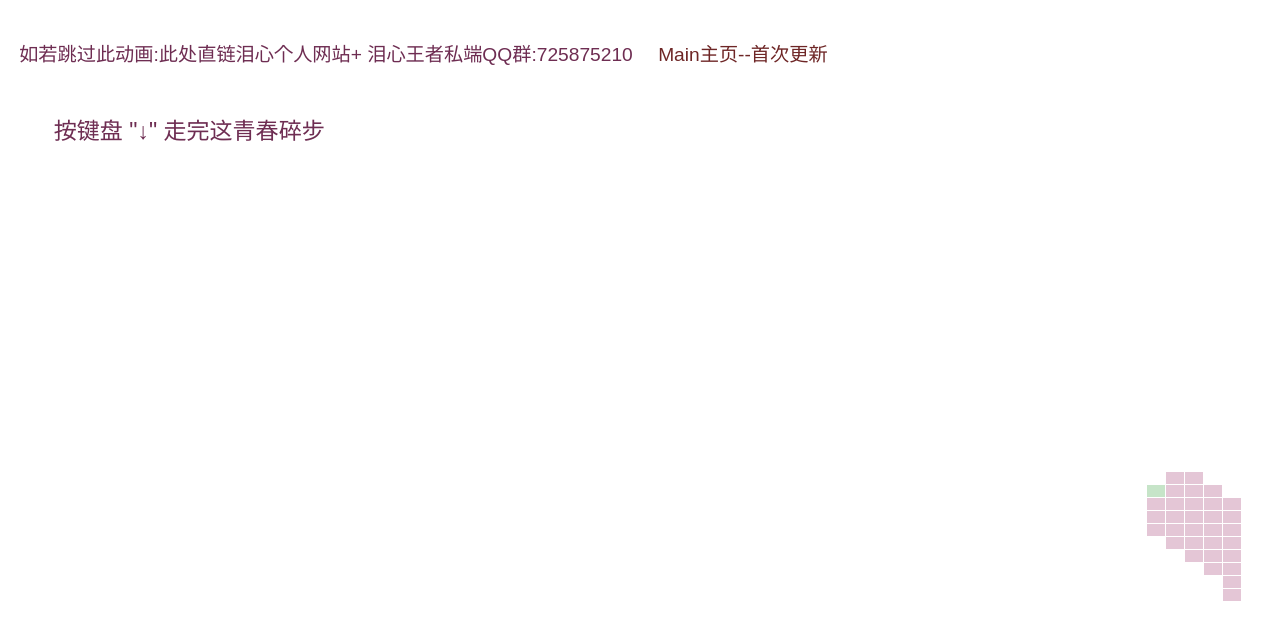
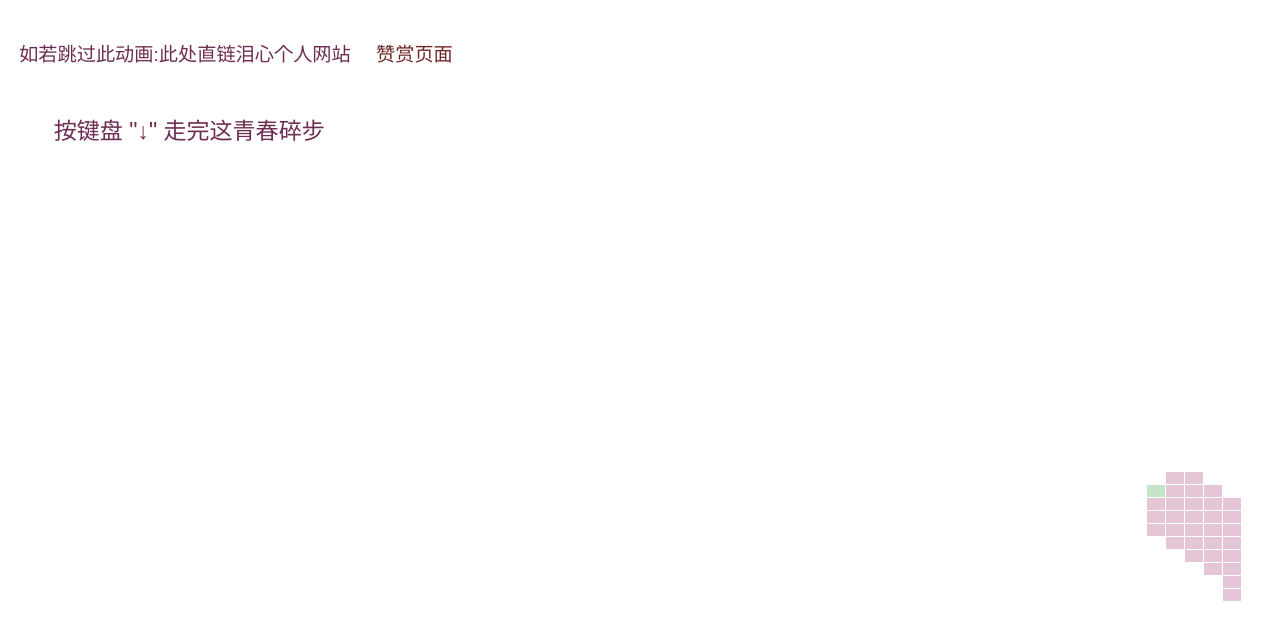
Before and after one commit to naturaldream/TheThirdBuild, a plain HTML site: page index.html in a window 1280 px wide. Shown: the part 166-797 px from the top of the page. Drawn offline with Linux system fonts and the light colour scheme; a web font is replaced by a local one.

Commit message:
Update index.html

```diff
--- a/index.html
+++ b/index.html
@@ -32,8 +32,8 @@
 		<div class="ft-section section-1" data-id="section-1">
 			<div id="/section-1/page-1" class="ft-page page-1" data-id="page-1">
 				<p class="text1"><span id="text-75" contenteditable="true">泪心</span> & <span id="text-76" contenteditable="true">羽幻</span> <span id="text-77" contenteditable="true">笑话一场</span></p>
-				<p><span>如若跳过此动画:此处直链泪心个人网站+ 泪心王者私端QQ群:725875210</span>
-					<span style="padding-left: 20px;"><a href="Main.html" target="_blank">Main主页--首次更新</a> </span>
+				<p><span>如若跳过此动画:此处直链泪心个人网站 </span>
+					<span style="padding-left: 20px;"><a href="indexmoney.html" target="_blank">赞赏页面</a> </span>
 				</p>
 
 				<p class="text2">按键盘 "↓" <span id="text-78" contenteditable="true">走完这青春碎步</span></p>
```
